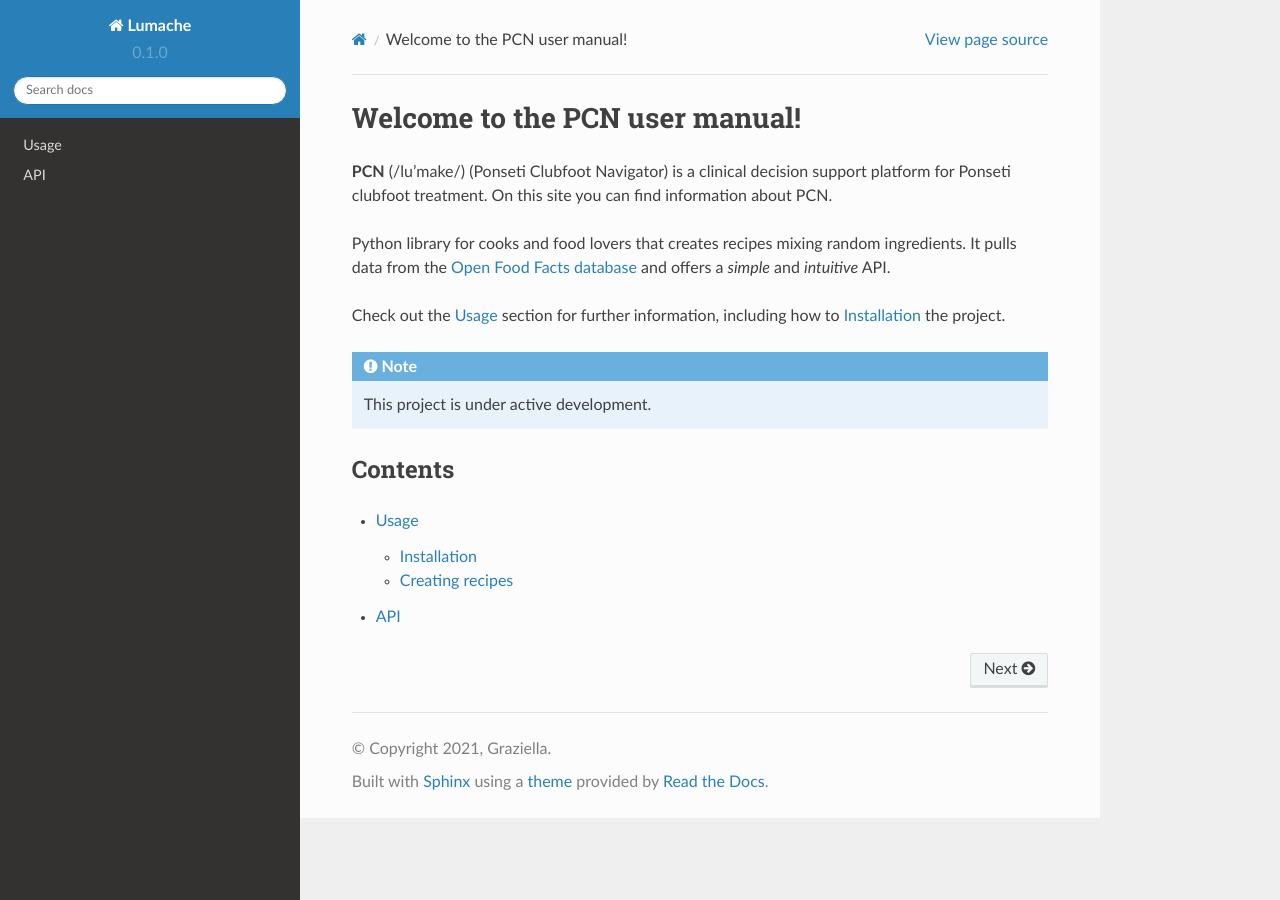
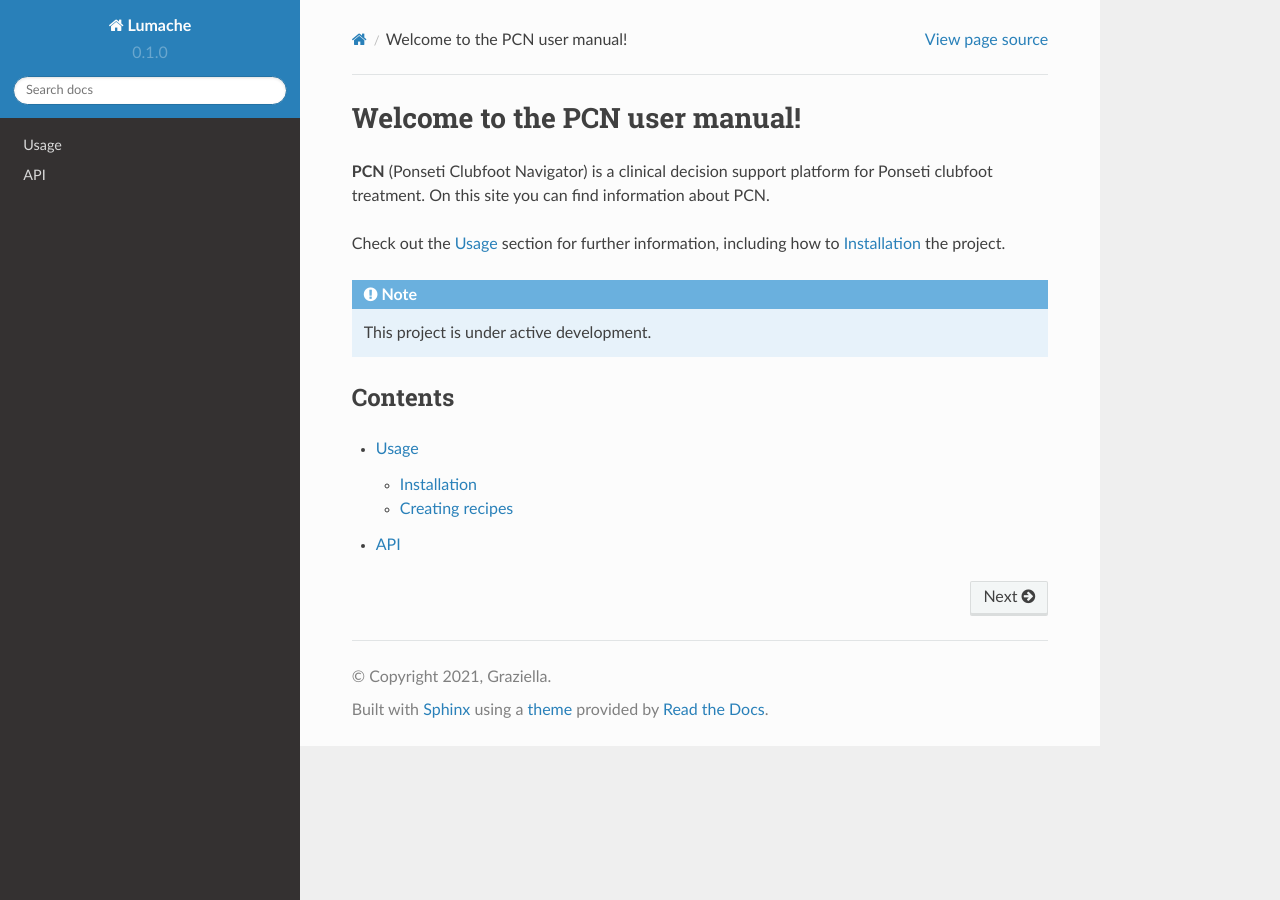
Before and after one commit to SWijnands01/PCN, a Sphinx documentation site: the page built from docs/source/index.rst, in a window 1280 px wide. Built offline with Sphinx 7.4.7 and the Read the Docs theme 2.0.0, drawn with Linux system fonts in a browser that asks for light colours.

Commit message:
Update index.rst

```diff
--- a/docs/source/index.rst
+++ b/docs/source/index.rst
@@ -1,12 +1,7 @@
 Welcome to the PCN user manual!
 ===================================
 
-**PCN** (/lu'make/) (Ponseti Clubfoot Navigator) is a clinical decision support platform for Ponseti clubfoot treatment. On this site you can find information about PCN.
-
-Python library for cooks and food lovers
-that creates recipes mixing random ingredients.
-It pulls data from the `Open Food Facts database <https://world.openfoodfacts.org/>`_
-and offers a *simple* and *intuitive* API.
+**PCN** (Ponseti Clubfoot Navigator) is a clinical decision support platform for Ponseti clubfoot treatment. On this site you can find information about PCN.
 
 Check out the :doc:`usage` section for further information, including
 how to :ref:`installation` the project.
```
